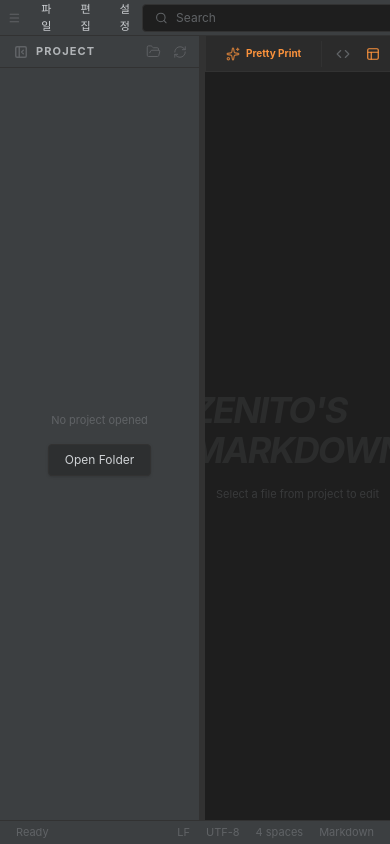
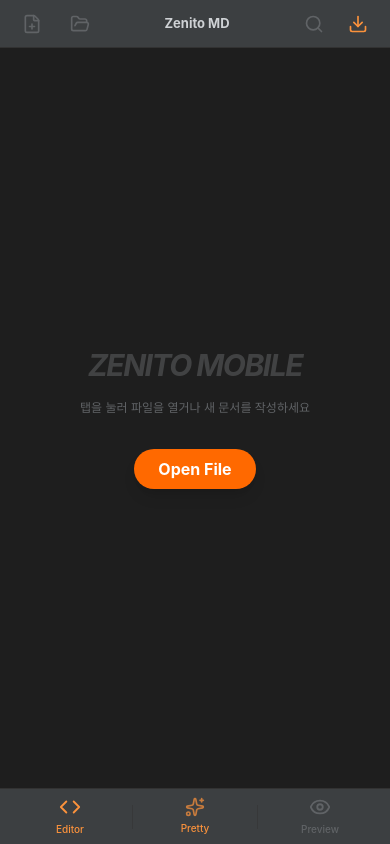
Before and after one commit to neushya/neushya.github.io, a React (Vite) app: page / in a window 390 px wide. Built offline with nearby package versions, Linux system fonts and the light colour scheme.

Commit message:
Implement Zenito Harness Stage 5: Mobile-specific layout and isolated logic

```diff
--- a/src/App.tsx
+++ b/src/App.tsx
@@ -10,6 +10,7 @@
 import ShortcutSettings from "./components/ShortcutSettings";
 import type { ShortcutItem } from "./components/ShortcutSettings";
 import ThemeSettings from "./components/ThemeSettings";
+import MobileLayout from "./components/MobileLayout";
 import { Panel, Group as PanelGroup, Separator as PanelResizeHandle } from "react-resizable-panels";
 import { fileSystemService } from "./services/FileSystemService";
 import { get, set } from "idb-keyval";
@@ -21,7 +22,7 @@
   handle: FileSystemFileHandle | null;
   content: string;
   isDirty: boolean;
-  isPdf?: boolean; // PDF 탭 여부 확인용
+  isPdf?: boolean;
 }
 
 const DEFAULT_SHORTCUTS: ShortcutItem[] = [
@@ -42,6 +43,7 @@
 const AUTO_SAVE_DELAY = 1000;
 
 function App() {
+  const [isMobile, setIsMobile] = useState(window.innerWidth < 768);
   const [tabs, setTabs] = useState<Tab[]>([]);
   const [activeTabId, setActiveTabId] = useState<string | null>(null);
   const [rootHandle, setRootHandle] = useState<FileSystemDirectoryHandle | null>(null);
@@ -73,6 +75,15 @@
 
   const activeTab = tabs.find(t => t.id === activeTabId);
 
+  // Resize listener for mobile detection
+  useEffect(() => {
+    const handleResize = () => {
+      setIsMobile(window.innerWidth < 768);
+    };
+    window.addEventListener('resize', handleResize);
+    return () => window.removeEventListener('resize', handleResize);
+  }, []);
+
   useEffect(() => {
     const initializeApp = async () => {
       try {
@@ -84,7 +95,6 @@
 
         const savedState = await get(TABS_STATE_KEY);
         if (savedState && savedState.tabs) {
-            // PDF Blob URL은 영구적이지 않으므로 복구 시 체크 필요
             const cleanedTabs = savedState.tabs.map((t: Tab) => t.isPdf ? { ...t, content: '' } : t);
             setTabs(cleanedTabs);
             setActiveTabId(savedState.activeTabId);
@@ -100,7 +110,6 @@
 
   useEffect(() => {
     if (!isInitialized) return;
-    // PDF의 Blob URL은 저장하지 않음 (다시 열 때 생성)
     const stateToSave = {
         tabs: tabs.map(t => t.isPdf ? { ...t, content: '' } : t),
         activeTabId: activeTabId
@@ -124,8 +133,8 @@
   };
 
   const handleFind = (query?: string) => {
-    if (activeTab?.isPdf) return; // PDF에서는 검색 기능 제한 (또는 브라우저 내장 검색 사용)
-    if (viewMode === 'editor') {
+    if (activeTab?.isPdf) return;
+    if (viewMode === 'editor' || isMobile) {
       editorRef.current?.focus();
       editorRef.current?.find(query);
     } else if (viewMode === 'preview') {
@@ -142,7 +151,8 @@
 
   const handleNewFile = () => {
     const newId = Math.random().toString(36).substring(7);
-    const newTab: Tab = { id: newId, name: "Untitled.md", path: null, handle: null, content: "", isDirty: false };
+    const fileName = isMobile ? "Mobile-Draft.md" : "Untitled.md";
+    const newTab: Tab = { id: newId, name: fileName, path: null, handle: null, content: "", isDirty: false };
     setTabs(prev => [...prev, newTab]);
     setActiveTabId(newId);
   };
@@ -169,12 +179,8 @@
               'text/x-rust': ['.rs'],
               'text/x-go': ['.go'],
               'text/x-yaml': ['.yaml', '.yml'],
-              'application/pdf': ['.pdf'] // PDF 추가
+              'application/pdf': ['.pdf']
             }
-          },
-          {
-            description: '모든 파일',
-            accept: { '*/*': [] }
           }
         ],
         multiple: false
@@ -183,13 +189,15 @@
         handleFileOpen(handle);
       }
     } catch (err) {
-      if ((err as Error).name !== 'AbortError') {
-        console.error("File open failed:", err);
-      }
+      if ((err as Error).name !== 'AbortError') console.error("File open failed:", err);
     }
   };
 
   const handleFolderOpen = async () => {
+    if (isMobile) {
+        alert("모바일 브라우저에서는 폴더 열기를 지원하지 않습니다. 파일 열기를 이용해 주세요.");
+        return;
+    }
     try {
       const handle = await fileSystemService.openDirectory();
       if (handle) {
@@ -204,22 +212,12 @@
 
   const handleFileOpen = async (handle: FileSystemFileHandle) => {
     const ext = handle.name.split('.').pop()?.toLowerCase() || '';
-
-    // PDF 특별 처리
     if (ext === 'pdf') {
       try {
         const file = await handle.getFile();
         const url = URL.createObjectURL(file);
         const newId = Math.random().toString(36).substring(7);
-        const newTab: Tab = {
-          id: newId,
-          name: handle.name,
-          path: handle.name,
-          handle,
-          content: url,
-          isDirty: false,
-          isPdf: true
-        };
+        const newTab: Tab = { id: newId, name: handle.name, path: handle.name, handle, content: url, isDirty: false, isPdf: true };
         setTabs(prev => [...prev, newTab]);
         setActiveTabId(newId);
         return;
@@ -229,15 +227,7 @@
       }
     }
 
-    const mediaExtensions = [
-        'png', 'jpg', 'jpeg', 'gif', 'bmp', 'webp', 'ico', 'svg',
-        'mp4', 'mov', 'avi', 'mkv', 'webm', 'flv',
-        'mp3', 'wav', 'ogg', 'm4a', 'flac',
-        'zip', 'rar', '7z', 'tar', 'gz',
-        'exe', 'dll', 'so', 'dylib', 'bin',
-        'doc', 'docx', 'xls', 'xlsx', 'ppt', 'pptx'
-    ];
-
+    const mediaExtensions = ['png', 'jpg', 'jpeg', 'gif', 'bmp', 'webp', 'ico', 'svg', 'mp4', 'mov', 'avi', 'mkv', 'webm', 'flv', 'mp3', 'wav', 'ogg', 'm4a', 'flac', 'zip', 'rar', '7z', 'tar', 'gz', 'exe', 'dll', 'so', 'dylib', 'bin', 'doc', 'docx', 'xls', 'xlsx', 'ppt', 'pptx'];
     if (mediaExtensions.includes(ext)) {
       alert("문서 파일이 아닙니다.");
       return;
@@ -260,8 +250,26 @@
     }
   };
 
+  const handleExport = async () => {
+    if (!activeTab || activeTab.isPdf) return;
+    try {
+      const blob = new Blob([activeTab.content], { type: 'text/markdown' });
+      const url = URL.createObjectURL(blob);
+      const a = document.createElement('a');
+      a.href = url;
+      a.download = activeTab.name.endsWith('.md') ? activeTab.name : `${activeTab.name}.md`;
+      document.body.appendChild(a);
+      a.click();
+      document.body.removeChild(a);
+      URL.revokeObjectURL(url);
+      setTabs(prev => prev.map(t => t.id === activeTabId ? { ...t, isDirty: false } : t));
+    } catch (err) {
+      console.error("Export failed:", err);
+    }
+  };
+
   const executeSave = async (tab: Tab) => {
-    if (!tab.handle || tab.isPdf) return false; // PDF는 저장 대상 제외
+    if (!tab.handle || tab.isPdf) return false;
     setIsSaving(true);
     try {
       await fileSystemService.writeFile(tab.handle, tab.content);
@@ -277,7 +285,11 @@
 
   const handleSave = async (tabToSave?: Tab) => {
     const targetTab = tabToSave || activeTab;
-    if (!targetTab || targetTab.isPdf) return false; // PDF 저장 방지
+    if (!targetTab || targetTab.isPdf) return false;
+    if (isMobile) {
+        handleExport();
+        return true;
+    }
     try {
       let handle = targetTab.handle;
       if (!handle) {
@@ -298,6 +310,10 @@
 
   const handleSaveAs = async () => {
     if (!activeTab || activeTab.isPdf) return;
+    if (isMobile) {
+        handleExport();
+        return;
+    }
     try {
       const handle = await window.showSaveFilePicker({
         suggestedName: activeTab.name,
@@ -315,61 +331,58 @@
   const handleTabClose = async (id: string) => {
     const tabToClose = tabs.find(t => t.id === id);
     if (!tabToClose) return;
-
-    // PDF 탭 닫을 때 메모리 해제
-    if (tabToClose.isPdf && tabToClose.content) {
-        URL.revokeObjectURL(tabToClose.content);
+    if (tabToClose.isPdf && tabToClose.content) URL.revokeObjectURL(tabToClose.content);
+    if (tabToClose.isDirty && !tabToClose.handle && !isMobile) {
+      if (!confirm(`'${tabToClose.name}'의 변경 내용을 저장하지 않고 닫으시겠습니까?`)) return;
     }
-
-    if (tabToClose.isDirty && !tabToClose.handle) {
-      if (!confirm(`'${tabToClose.name}'의 변경 내용을 저장하지 않고 닫으시겠습니까?`)) {
-        return;
-      }
-    }
-
     setTabs(prev => {
       const newTabs = prev.filter(t => t.id !== id);
-      if (activeTabId === id) {
-        setActiveTabId(newTabs.length > 0 ? newTabs[newTabs.length - 1].id : null);
-      }
+      if (activeTabId === id) setActiveTabId(newTabs.length > 0 ? newTabs[newTabs.length - 1].id : null);
       return newTabs;
     });
   };
 
   const updateContent = useCallback((newContent: string) => {
-    if (!activeTabId || activeTab?.isPdf) return; // PDF는 내용 업데이트 제외
-
+    if (!activeTabId || activeTab?.isPdf) return;
     setTabs(prev => prev.map(t => {
       if (t.id === activeTabId) {
         const updated = { ...t, content: newContent, isDirty: true };
-
-        if (updated.handle) {
+        if (updated.handle && !isMobile) {
             if (autoSaveTimerRef.current) window.clearTimeout(autoSaveTimerRef.current);
-            autoSaveTimerRef.current = window.setTimeout(() => {
-                executeSave(updated);
-            }, AUTO_SAVE_DELAY);
+            autoSaveTimerRef.current = window.setTimeout(() => executeSave(updated), AUTO_SAVE_DELAY);
         }
-
         return updated;
       }
       return t;
     }));
-  }, [activeTabId, activeTab]);
+  }, [activeTabId, activeTab, isMobile]);
 
   const startResizing = useCallback(() => { isResizing.current = true; document.body.style.cursor = 'col-resize'; }, []);
   const stopResizing = useCallback(() => { isResizing.current = false; document.body.style.cursor = 'default'; }, []);
   const resize = useCallback((e: MouseEvent) => { if (isResizing.current) setSidebarWidth(Math.max(e.clientX, 200)); }, []);
-
   useEffect(() => {
     window.addEventListener('mousemove', resize);
     window.addEventListener('mouseup', stopResizing);
     return () => { window.removeEventListener('mousemove', resize); window.removeEventListener('mouseup', stopResizing); };
   }, [resize, stopResizing]);
 
-  const handleToggleSidebar = useCallback(() => {
-    if (sidebarWidth > 0) { setPrevWidth(sidebarWidth); setSidebarWidth(0); }
-    else { setSidebarWidth(prevWidth > 0 ? prevWidth : 200); }
-  }, [sidebarWidth, prevWidth]);
+  if (isMobile) {
+    return (
+      <MobileLayout
+        activeTab={activeTab}
+        onContentChange={updateContent}
+        onNewFile={handleNewFile}
+        onOpenFile={handleOpenFile}
+        onExport={handleExport}
+        isPrettyPrint={isPrettyPrint}
+        onTogglePrettyPrint={() => setIsPrettyPrint(!isPrettyPrint)}
+        isDarkMode={isDarkMode}
+        editorRef={editorRef}
+        previewRef={previewRef}
+        onFind={handleFind}
+      />
+    );
+  }
 
   return (
     <div className="flex flex-col h-screen w-full bg-[var(--bg-app)] overflow-hidden text-[var(--text-main)] font-sans transition-colors duration-200">
@@ -387,65 +400,20 @@
         onOpenTheme={() => setIsThemeModalOpen(true)}
         shortcuts={shortcuts}
       />
-
       <div className="flex-1 flex overflow-hidden w-full relative">
-        <Sidebar
-          rootHandle={rootHandle}
-          rootName={rootName}
-          onFileOpen={handleFileOpen}
-          onFolderOpen={handleFolderOpen}
-          activeFileHandle={activeTab?.handle || null}
-          width={sidebarWidth}
-          onToggle={handleToggleSidebar}
-        />
-
-        {sidebarWidth > 0 && (
-          <div className="w-[5px] h-full bg-[var(--border-base)] hover:bg-orange-400 active:bg-orange-600 cursor-col-resize shrink-0 transition-colors z-10" onMouseDown={startResizing} />
-        )}
-
+        <Sidebar rootHandle={rootHandle} rootName={rootName} onFileOpen={handleFileOpen} onFolderOpen={handleFolderOpen} activeFileHandle={activeTab?.handle || null} width={sidebarWidth} onToggle={() => setSidebarWidth(0)} />
+        {sidebarWidth > 0 && ( <div className="w-[5px] h-full bg-[var(--border-base)] hover:bg-orange-400 active:bg-orange-600 cursor-col-resize shrink-0 transition-colors z-10" onMouseDown={startResizing} /> )}
         <div className="flex-1 flex flex-col overflow-hidden min-w-0 bg-[var(--bg-app)]">
-          <TabBar
-            tabs={tabs}
-            activeTabId={activeTabId}
-            onTabSelect={setActiveTabId}
-            onTabClose={handleTabClose}
-            viewMode={viewMode}
-            setViewMode={setViewMode}
-            isPrettyPrint={isPrettyPrint}
-            onTogglePrettyPrint={() => setIsPrettyPrint(!isPrettyPrint)}
-            isSidebarCollapsed={sidebarWidth === 0}
-            onToggleSidebar={handleToggleSidebar}
-          />
-
+          <TabBar tabs={tabs} activeTabId={activeTabId} onTabSelect={setActiveTabId} onTabClose={handleTabClose} viewMode={viewMode} setViewMode={setViewMode} isPrettyPrint={isPrettyPrint} onTogglePrettyPrint={() => setIsPrettyPrint(!isPrettyPrint)} isSidebarCollapsed={sidebarWidth === 0} onToggleSidebar={() => setSidebarWidth(200)} />
           <main className="flex-1 overflow-hidden relative">
             {activeTab ? (
               activeTab.isPdf ? (
-                <div className="h-full w-full bg-[#525659]">
-                  <iframe
-                    src={`${activeTab.content}#view=FitH`}
-                    className="w-full h-full border-none"
-                    title={activeTab.name}
-                  />
-                </div>
+                <div className="h-full w-full bg-[#525659]"> <iframe src={`${activeTab.content}#view=FitH`} className="w-full h-full border-none" title={activeTab.name} /> </div>
               ) : (
                 <PanelGroup orientation="horizontal" key={`${activeTab.id}-${isDarkMode}-${viewMode}`}>
-                  {(viewMode === 'editor' || viewMode === 'split') && (
-                    <Panel defaultSize={viewMode === 'split' ? 50 : 100} minSize={0} className="h-full overflow-hidden">
-                      <div className="h-full w-full" onClick={() => setLastActivePanel('editor')}>
-                        <Editor key={`editor-${activeTab.id}-${isDarkMode}`} ref={editorRef} value={activeTab.content} onChange={updateContent} isDarkMode={isDarkMode} />
-                      </div>
-                    </Panel>
-                  )}
-                  {viewMode === 'split' && (
-                    <PanelResizeHandle className="w-[5px] bg-[var(--border-base)] hover:bg-orange-400 transition-colors cursor-col-resize shrink-0 z-10" />
-                  )}
-                  {(viewMode === 'preview' || viewMode === 'split') && (
-                    <Panel defaultSize={viewMode === 'split' ? 50 : 100} minSize={0} className="h-full overflow-hidden">
-                      <div className="h-full w-full" onClick={() => setLastActivePanel('preview')}>
-                        <Preview key={`preview-${activeTab.id}-${isPrettyPrint}`} ref={previewRef} content={activeTab.content} isPrettyPrint={isPrettyPrint} activeTabPath={activeTab.path} />
-                      </div>
-                    </Panel>
-                  )}
+                  {(viewMode === 'editor' || viewMode === 'split') && ( <Panel defaultSize={viewMode === 'split' ? 50 : 100} minSize={0} className="h-full overflow-hidden"> <div className="h-full w-full" onClick={() => setLastActivePanel('editor')}> <Editor key={`editor-${activeTab.id}-${isDarkMode}`} ref={editorRef} value={activeTab.content} onChange={updateContent} isDarkMode={isDarkMode} /> </div> </Panel> )}
+                  {viewMode === 'split' && ( <PanelResizeHandle className="w-[5px] bg-[var(--border-base)] hover:bg-orange-400 transition-colors cursor-col-resize shrink-0 z-10" /> )}
+                  {(viewMode === 'preview' || viewMode === 'split') && ( <Panel defaultSize={viewMode === 'split' ? 50 : 100} minSize={0} className="h-full overflow-hidden"> <div className="h-full w-full" onClick={() => setLastActivePanel('preview')}> <Preview key={`preview-${activeTab.id}-${isPrettyPrint}`} ref={previewRef} content={activeTab.content} isPrettyPrint={isPrettyPrint} activeTabPath={activeTab.path} /> </div> </Panel> )}
                 </PanelGroup>
               )
             ) : (
@@ -457,10 +425,8 @@
           </main>
         </div>
       </div>
-
       {isShortcutModalOpen && <ShortcutSettings shortcuts={shortcuts} defaultShortcuts={DEFAULT_SHORTCUTS} onSave={handleSaveShortcuts} onClose={() => setIsShortcutModalOpen(false)} />}
       {isThemeModalOpen && <ThemeSettings isDarkMode={isDarkMode} onToggleTheme={setIsDarkMode} onClose={() => setIsThemeModalOpen(false)} />}
-
       <footer className="px-4 h-6 text-[11px] text-[var(--text-muted)] bg-[var(--bg-sidebar)] border-t border-[var(--border-base)] flex items-center justify-between shrink-0 select-none">
         <div className="flex items-center space-x-4 overflow-hidden text-ellipsis whitespace-nowrap">
           <span className="truncate">{activeTab?.path || activeTab?.name || "Ready"}</span>
@@ -468,9 +434,7 @@
           {isSaving && <span className="text-blue-400 animate-pulse ml-2">Saving...</span>}
           {activeTab?.isPdf && <span className="text-zinc-400 ml-2">[Read Only]</span>}
         </div>
-        <div className="flex items-center space-x-4 shrink-0 ml-4">
-          <span>LF</span><span>UTF-8</span><span>4 spaces</span><span className="text-[var(--text-muted)]">Markdown</span>
-        </div>
+        <div className="flex items-center space-x-4 shrink-0 ml-4"> <span>LF</span><span>UTF-8</span><span>4 spaces</span><span className="text-[var(--text-muted)]">Markdown</span> </div>
       </footer>
     </div>
   );
--- /dev/null
+++ b/src/components/MobileLayout.tsx
@@ -0,0 +1,134 @@
+import React, { useState } from 'react';
+import type { Tab } from '../App';
+import Editor from './Editor';
+import type { EditorHandle } from './Editor';
+import Preview from './Preview';
+import type { PreviewHandle } from './Preview';
+import { Search, FilePlus, FolderOpen, Download, Code, Eye, Sparkles } from 'lucide-react';
+
+interface MobileLayoutProps {
+  activeTab: Tab | undefined;
+  onContentChange: (content: string) => void;
+  onNewFile: () => void;
+  onOpenFile: () => void;
+  onExport: () => void;
+  isPrettyPrint: boolean;
+  onTogglePrettyPrint: () => void;
+  isDarkMode: boolean;
+  editorRef: React.RefObject<EditorHandle>;
+  previewRef: React.RefObject<PreviewHandle>;
+  onFind: (query?: string) => void;
+}
+
+const MobileLayout: React.FC<MobileLayoutProps> = ({
+  activeTab,
+  onContentChange,
+  onNewFile,
+  onOpenFile,
+  onExport,
+  isPrettyPrint,
+  onTogglePrettyPrint,
+  isDarkMode,
+  editorRef,
+  previewRef,
+  onFind
+}) => {
+  const [activeView, setActiveView] = useState<'editor' | 'preview'>('editor');
+
+  return (
+    <div className="flex flex-col h-screen w-full bg-[var(--bg-app)] text-[var(--text-main)] overflow-hidden font-sans">
+      {/* Mobile Top Bar */}
+      <header className="flex items-center justify-between px-4 h-12 border-b border-[var(--border-base)] bg-[var(--bg-header)] shrink-0">
+        <div className="flex items-center space-x-4">
+          <button onClick={onNewFile} className="p-1.5 text-[var(--text-muted)] active:text-[var(--accent)]">
+            <FilePlus size={20} />
+          </button>
+          <button onClick={onOpenFile} className="p-1.5 text-[var(--text-muted)] active:text-[var(--accent)]">
+            <FolderOpen size={20} />
+          </button>
+        </div>
+
+        <span className="text-[13px] font-bold truncate max-w-[150px]">
+          {activeTab?.name || "Zenito MD"}
+        </span>
+
+        <div className="flex items-center space-x-3">
+          <button onClick={() => onFind()} className="p-1.5 text-[var(--text-muted)]">
+            <Search size={20} />
+          </button>
+          <button onClick={onExport} className="p-1.5 text-[var(--accent)] active:scale-95 transition-transform">
+            <Download size={20} />
+          </button>
+        </div>
+      </header>
+
+      {/* Main Content Area */}
+      <main className="flex-1 relative overflow-hidden">
+        {activeTab ? (
+          <div className="h-full w-full">
+            <div className={activeView === 'editor' ? 'h-full w-full block' : 'hidden'}>
+              <Editor
+                ref={editorRef}
+                value={activeTab.content}
+                onChange={onContentChange}
+                isDarkMode={isDarkMode}
+              />
+            </div>
+            <div className={activeView === 'preview' ? 'h-full w-full block' : 'hidden'}>
+              <Preview
+                ref={previewRef}
+                content={activeTab.content}
+                isPrettyPrint={isPrettyPrint}
+                activeTabPath={activeTab.path}
+              />
+            </div>
+          </div>
+        ) : (
+          <div className="h-full flex flex-col items-center justify-center space-y-4 px-10 text-center">
+            <div className="text-3xl opacity-20 font-bold uppercase italic tracking-tighter">Zenito Mobile</div>
+            <p className="text-[12px] text-[var(--text-muted)]">탭을 눌러 파일을 열거나 새 문서를 작성하세요</p>
+            <button
+              onClick={onOpenFile}
+              className="mt-4 px-6 py-2 bg-orange-500 text-white rounded-full font-bold shadow-lg active:bg-orange-600"
+            >
+              Open File
+            </button>
+          </div>
+        )}
+      </main>
+
+      {/* Mobile Bottom Tab Bar */}
+      <footer className="h-14 border-t border-[var(--border-base)] bg-[var(--bg-sidebar)] flex items-center justify-around px-2 shrink-0">
+        <button
+          onClick={() => setActiveView('editor')}
+          className={`flex flex-col items-center justify-center flex-1 h-full space-y-1 transition-colors ${activeView === 'editor' ? 'text-[var(--accent)]' : 'text-[var(--text-muted)]'}`}
+        >
+          <Code size={22} />
+          <span className="text-[10px] font-medium">Editor</span>
+        </button>
+
+        <div className="w-px h-6 bg-[var(--border-base)] opacity-50" />
+
+        <button
+          onClick={onTogglePrettyPrint}
+          className={`flex flex-col items-center justify-center flex-1 h-full space-y-1 transition-colors ${isPrettyPrint ? 'text-[var(--accent)]' : 'text-[var(--text-muted)]'}`}
+        >
+          <Sparkles size={20} className={isPrettyPrint ? 'animate-pulse' : ''} />
+          <span className="text-[10px] font-medium">Pretty</span>
+        </button>
+
+        <div className="w-px h-6 bg-[var(--border-base)] opacity-50" />
+
+        <button
+          onClick={() => setActiveView('preview')}
+          className={`flex flex-col items-center justify-center flex-1 h-full space-y-1 transition-colors ${activeView === 'preview' ? 'text-[var(--accent)]' : 'text-[var(--text-muted)]'}`}
+        >
+          <Eye size={22} />
+          <span className="text-[10px] font-medium">Preview</span>
+        </button>
+      </footer>
+    </div>
+  );
+};
+
+export default MobileLayout;
```
Also changed, not shown: 4 other files (tests, documents, lock files or other folders).
